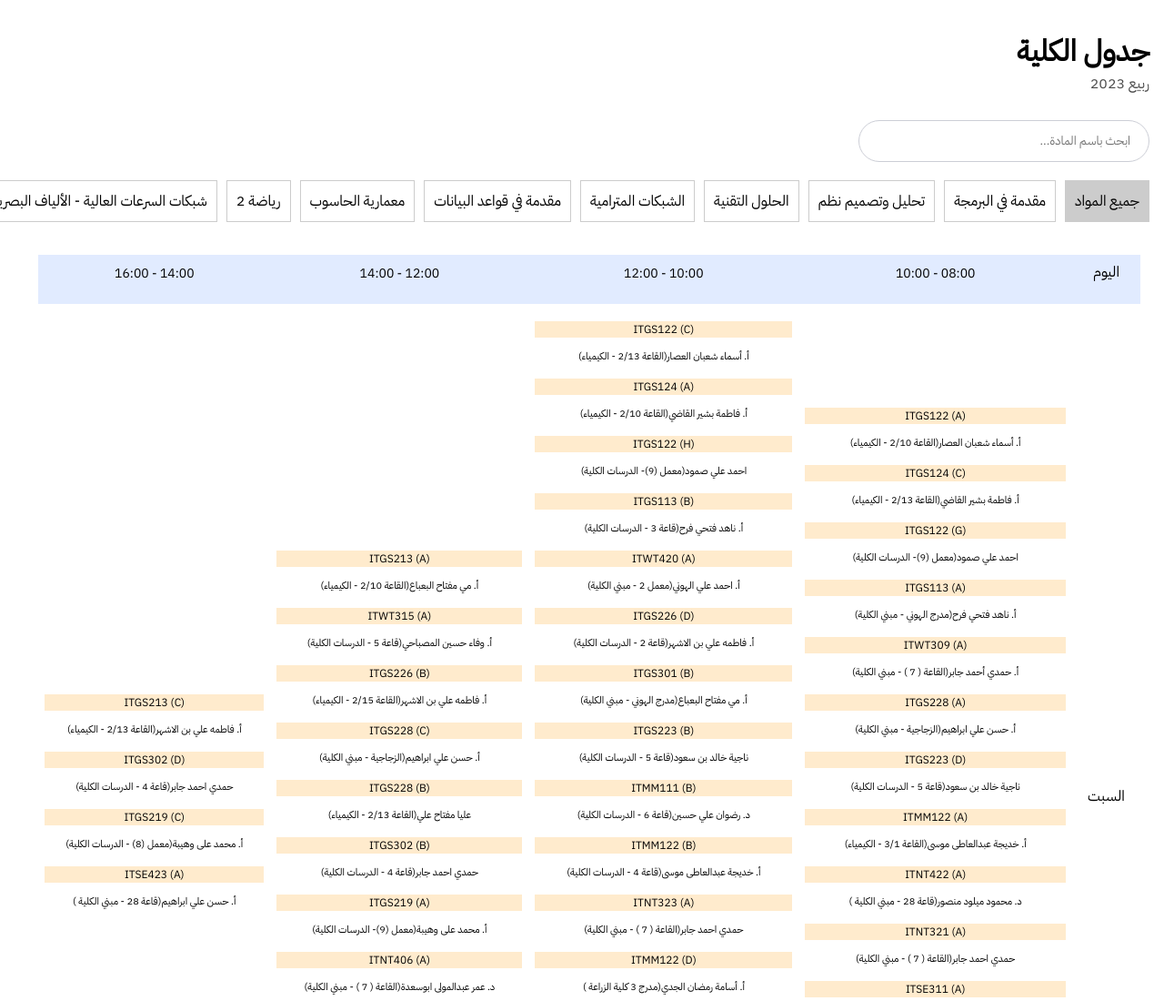
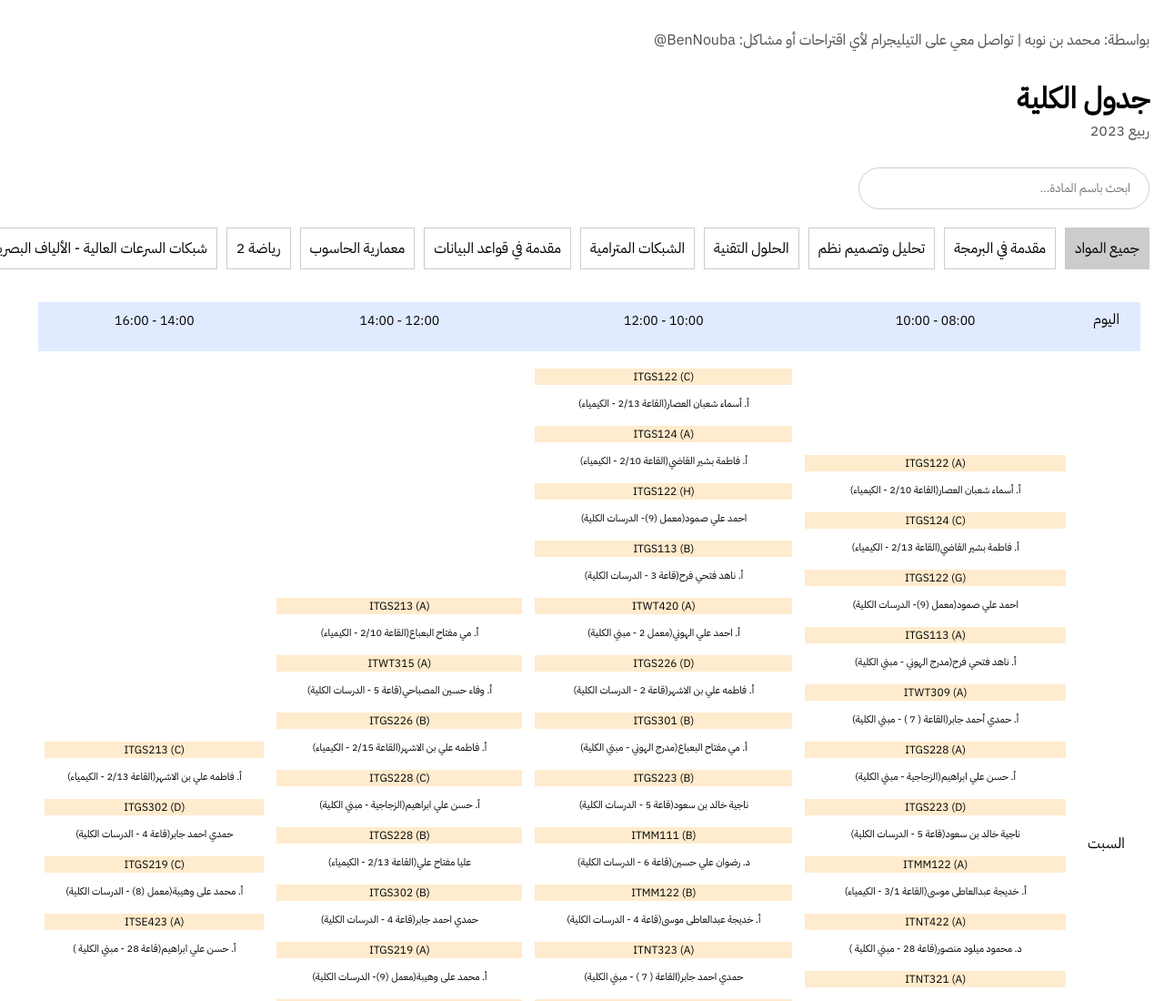
Before and after one commit to mohamed-benoba/it-uot-tools, a plain HTML site: page index.html in a window 1280 px wide. Shown: the top 1100 px of the page at 91% size. Drawn offline with Linux system fonts and the light colour scheme.

Commit message:
feat: by-me text

```diff
--- a/index.html
+++ b/index.html
@@ -17,6 +17,7 @@
 </head>
 
 <body>
+  <div class="semester">بواسطة: مـحمد بن نوبه | تواصل معي على التيليجرام لأي اقتراحات أو مشاكل: BenNouba@</div>
   <h1>جدول الكلية</h1>
   <div class="semester">ربيع 2023</div>
   <div class="search-container">
```
